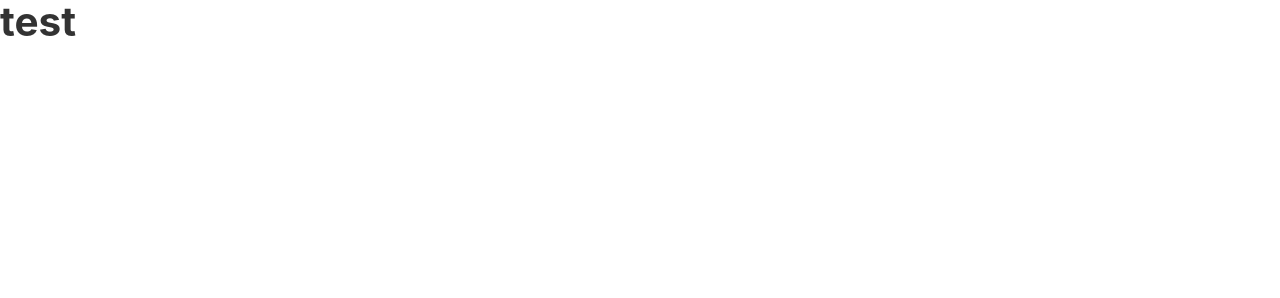
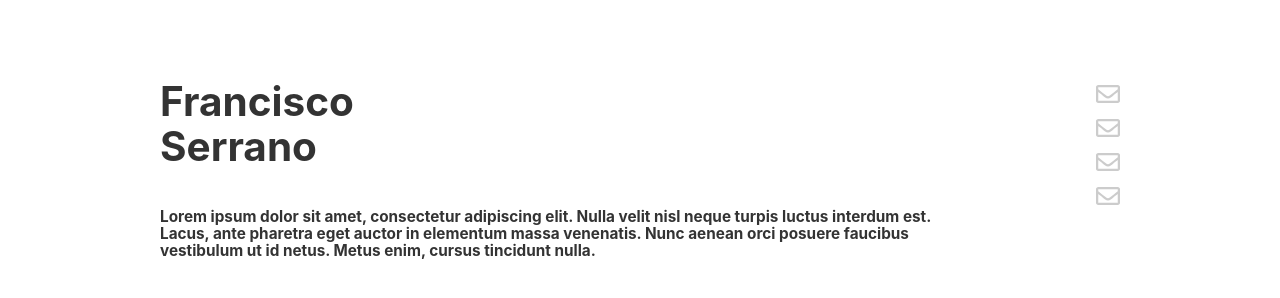
Before and after one commit to FranciscoSerrano/ciscoserrano, a Gatsby site: page / in a window 1280 px wide. Shown: the top 298 px of the page. Built offline with nearby package versions, Linux system fonts and the light colour scheme; Gatsby itself is replaced by a stand-in of ours.

Commit message:
Begins adding components

```diff
--- a/gatsby-config.js
+++ b/gatsby-config.js
@@ -1,6 +1,6 @@
 module.exports = {
   siteMetadata: {
-    title: ``,
+    title: `Resumé`,
     description: ``,
     author: ``,
   },
--- /dev/null
+++ b/src/components/buttons.js
@@ -0,0 +1,91 @@
+import React from "react"
+import styled from "styled-components"
+
+// Import desired stylesheets
+import "../styles/colors.css"
+import "../styles/global.scss"
+
+/*
+TODO:
+change email address
+link all social links
+*/
+
+const Buttons = styled.div`
+  position: fixed;
+  right: 0;
+  display: flex;
+  flex-direction: column;
+  justify-content: space-between;
+  padding-top: 80px;
+
+  a {
+    height: fit-content;
+    width: fit-content;
+  }
+
+  svg {
+    height: 28px;
+    width: 24px;
+    fill: var(--gray);
+    -webkit-transition: all 200ms ease-in-out;
+    -mox-transition: all 200ms ease-in-out;
+    -o-transition: all 200ms ease-in-out;
+    transition: all 200ms ease-in-out;
+
+    &:hover {
+      fill: var(--black);
+    }
+  }
+`
+
+const buttons = ({ children }) => {
+  return (
+    <Buttons className="container">
+      {children}
+
+      {/* Email */}
+      <a
+        href="mailto:email@email.com?subject=Hello!"
+        target="_blank"
+        rel="noopener noreferrer"
+        aria-label="Email"
+      >
+        <svg xmlns="http://www.w3.org/2000/svg" viewBox="0 0 512 512">
+          <path d="M464 64H48C21.49 64 0 85.49 0 112v288c0 26.51 21.49 48 48 48h416c26.51 0 48-21.49 48-48V112c0-26.51-21.49-48-48-48zm0 48v40.805c-22.422 18.259-58.168 46.651-134.587 106.49-16.841 13.247-50.201 45.072-73.413 44.701-23.208.375-56.579-31.459-73.413-44.701C106.18 199.465 70.425 171.067 48 152.805V112h416zM48 400V214.398c22.914 18.251 55.409 43.862 104.938 82.646 21.857 17.205 60.134 55.186 103.062 54.955 42.717.231 80.509-37.199 103.053-54.947 49.528-38.783 82.032-64.401 104.947-82.653V400H48z" />
+        </svg>
+      </a>
+
+      {/* LinkedIn */}
+      <a
+        href="https://www.linkedin.com/"
+        target="_blank"
+        rel="noopener noreferrer"
+        aria-label="LinkedIn"
+      >
+        <svg xmlns="http://www.w3.org/2000/svg" viewBox="0 0 512 512">
+          <path d="M464 64H48C21.49 64 0 85.49 0 112v288c0 26.51 21.49 48 48 48h416c26.51 0 48-21.49 48-48V112c0-26.51-21.49-48-48-48zm0 48v40.805c-22.422 18.259-58.168 46.651-134.587 106.49-16.841 13.247-50.201 45.072-73.413 44.701-23.208.375-56.579-31.459-73.413-44.701C106.18 199.465 70.425 171.067 48 152.805V112h416zM48 400V214.398c22.914 18.251 55.409 43.862 104.938 82.646 21.857 17.205 60.134 55.186 103.062 54.955 42.717.231 80.509-37.199 103.053-54.947 49.528-38.783 82.032-64.401 104.947-82.653V400H48z" />
+        </svg>
+      </a>
+      <a href="" target="_blank" rel="noopener noreferrer" aria-label="GitHub">
+        <svg xmlns="http://www.w3.org/2000/svg" viewBox="0 0 512 512">
+          <path d="M464 64H48C21.49 64 0 85.49 0 112v288c0 26.51 21.49 48 48 48h416c26.51 0 48-21.49 48-48V112c0-26.51-21.49-48-48-48zm0 48v40.805c-22.422 18.259-58.168 46.651-134.587 106.49-16.841 13.247-50.201 45.072-73.413 44.701-23.208.375-56.579-31.459-73.413-44.701C106.18 199.465 70.425 171.067 48 152.805V112h416zM48 400V214.398c22.914 18.251 55.409 43.862 104.938 82.646 21.857 17.205 60.134 55.186 103.062 54.955 42.717.231 80.509-37.199 103.053-54.947 49.528-38.783 82.032-64.401 104.947-82.653V400H48z" />
+        </svg>
+      </a>
+
+      {/* Instagram */}
+      <a
+        href=""
+        target="_blank"
+        rel="noopener noreferrer"
+        aria-label="Instagram"
+      >
+        <svg xmlns="http://www.w3.org/2000/svg" viewBox="0 0 512 512">
+          <path d="M464 64H48C21.49 64 0 85.49 0 112v288c0 26.51 21.49 48 48 48h416c26.51 0 48-21.49 48-48V112c0-26.51-21.49-48-48-48zm0 48v40.805c-22.422 18.259-58.168 46.651-134.587 106.49-16.841 13.247-50.201 45.072-73.413 44.701-23.208.375-56.579-31.459-73.413-44.701C106.18 199.465 70.425 171.067 48 152.805V112h416zM48 400V214.398c22.914 18.251 55.409 43.862 104.938 82.646 21.857 17.205 60.134 55.186 103.062 54.955 42.717.231 80.509-37.199 103.053-54.947 49.528-38.783 82.032-64.401 104.947-82.653V400H48z" />
+        </svg>
+      </a>
+    </Buttons>
+  )
+}
+
+export default buttons
--- /dev/null
+++ b/src/components/hero.js
@@ -0,0 +1,39 @@
+import React from "react"
+import styled from "styled-components"
+
+// Import desired stylesheets
+import "../styles/colors.css"
+import "../styles/global.scss"
+
+const Hero = styled.section`
+  height: 2000px;
+  padding-top: 80px;
+
+  h1 {
+    margin-bottom: 40px;
+  }
+
+  h5 {
+    padding-right: 17.5%;
+  }
+`
+
+const hero = () => {
+  return (
+    <Hero className="container">
+      <h1>
+        Francisco
+        <br />
+        Serrano
+      </h1>
+      <h5>
+        Lorem ipsum dolor sit amet, consectetur adipiscing elit. Nulla velit
+        nisl neque turpis luctus interdum est. Lacus, ante pharetra eget auctor
+        in elementum massa venenatis. Nunc aenean orci posuere faucibus
+        vestibulum ut id netus. Metus enim, cursus tincidunt nulla.
+      </h5>
+    </Hero>
+  )
+}
+
+export default hero
--- a/src/components/layout.js
+++ /dev/null
@@ -1,11 +0,0 @@
-import React from "react"
-
-import "./layout.css"
-
-const Layout = ({ children }) => (
-  <div>
-    <main>{children}</main>
-  </div>
-)
-
-export default Layout
--- a/src/pages/index.js
+++ b/src/pages/index.js
@@ -1,14 +1,27 @@
-import React from "react"
-import SEO from "../components/seo"
-import Layout from "../components/layout"
+import React, { Component } from "react"
+import styled from "styled-components"
 
+// Import any Components
+import SEO from "../components/seo" // SEO is only necessary for rendered pages
+import Buttons from "../components/buttons"
+import Hero from "../components/hero"
+
+// Import all Stylesheets
+import "../styles/layout.css"
+import "../styles/colors.css"
 import "../styles/global.scss"
 
-const IndexPage = () => (
-  <Layout>
-    <SEO title="" />
-    <h1>test</h1>
-  </Layout>
-)
+const Layout = styled.main``
 
-export default IndexPage
+export default class index extends Component {
+  render() {
+    return (
+      <Layout>
+        <SEO title="Francisco Serrano" />
+        <Buttons>
+        </Buttons>
+        <Hero />
+      </Layout>
+    )
+  }
+}
--- a/src/styles/colors.css
+++ b/src/styles/colors.css
@@ -1,4 +1,7 @@
 :root {
   --white: #fff;
-  --black: #000;
+  --gray: #ccc;
+  --grayLight: #eee;
+  --black: #303030;
+  --green: #3ff387;
 }
--- a/src/styles/global.scss
+++ b/src/styles/global.scss
@@ -1,27 +1,58 @@
-// @import url(""); // Import custom fonts here
+@import url("https://fonts.googleapis.com/css2?family=Roboto+Mono:wght@500;700&family=Work+Sans:wght@400;500;700&display=swap");
 
 *:focus {
   outline: none;
 }
 
 .container {
-  padding: 0 7.5%;
+  padding-right: 7%;
+  padding-left: 7%;
 
   @media (min-width: 768px) {
-    padding: 0 10%;
+    padding-right: 8%;
+    padding-left: 8%;
   }
 
   @media (min-width: 1024px) {
-    padding: 0 12%;
+    padding-right: 10%;
+    padding-left: 10%;
   }
 
   @media (min-width: 1280px) {
-    padding: 0 15%;
+    padding-right: 12.5%;
+    padding-left: 12.5%;
   }
 }
 
-@media (min-width: 768px) {}
+h1 {
+  font-family: "Work Sans", sans-serif;
+}
 
-@media (min-width: 1024px) {}
+h2 {
+  font-family: "Roboto Mono", monospace;
+}
 
-@media (min-width: 1280px) {}
+h3 {
+  font-family: "Work Sans", sans-serif;
+}
+
+h4 {
+  font-family: "Work Sans", sans-serif;
+}
+
+h5 {
+  font-family: "Roboto Mono", monospace;
+  font-style: normal;
+  font-weight: 500;
+  font-size: 18px;
+  line-height: 200%;
+}
+
+@media (min-width: 768px) {
+}
+
+@media (min-width: 1024px) {
+}
+
+@media (min-width: 1280px) {
+}
```
Also changed, not shown: src/pages/404.js (deleted, +0 -15 lines), src/pages/page-2.js (deleted, +0 -14 lines), src/styles/layout.css (renamed from src/components/layout.css).
